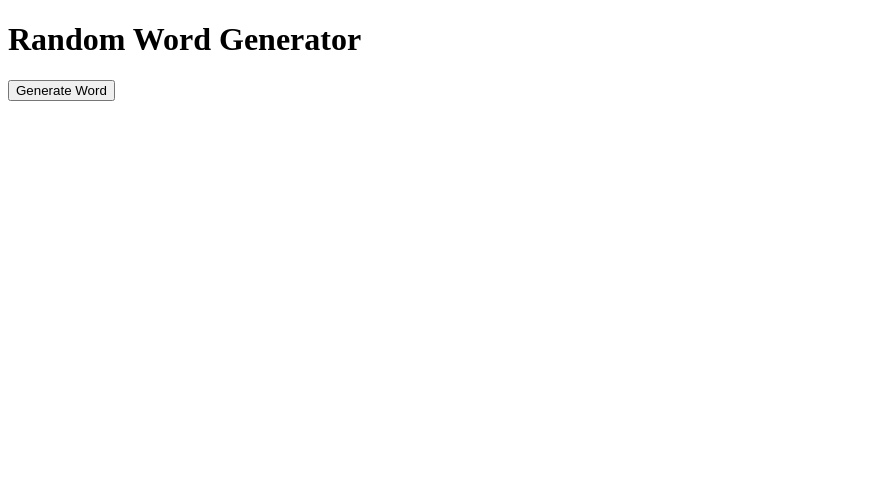
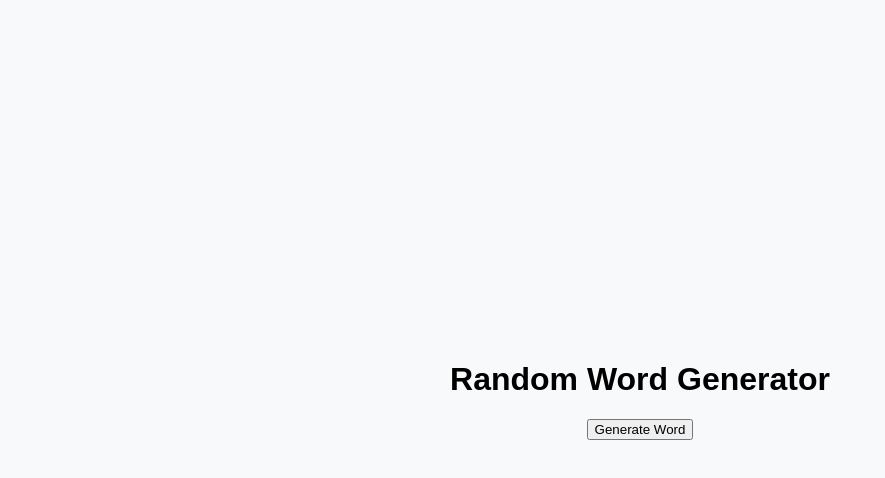
Before and after one commit to zelity/pw, a plain HTML site: page index.html in a window 1280 px wide. Shown: the whole page, without its empty margins (0-885 px from the left). Drawn offline with Linux system fonts and the light colour scheme.

Commit message:
Update styles.css

```diff
--- a/styles.css
+++ b/styles.css
@@ -1 +1,19 @@
-aa
+body {
+    font-family: Arial, sans-serif;
+    display: flex;
+    justify-content: center;
+    align-items: center;
+    height: 100vh;
+    margin: 0;
+    background-color: #f8f9fa;
+}
+
+.container {
+    text-align: center;
+}
+
+.word-display {
+    margin-top: 20px;
+    font-size: 2em;
+    font-weight: bold;
+}
```
